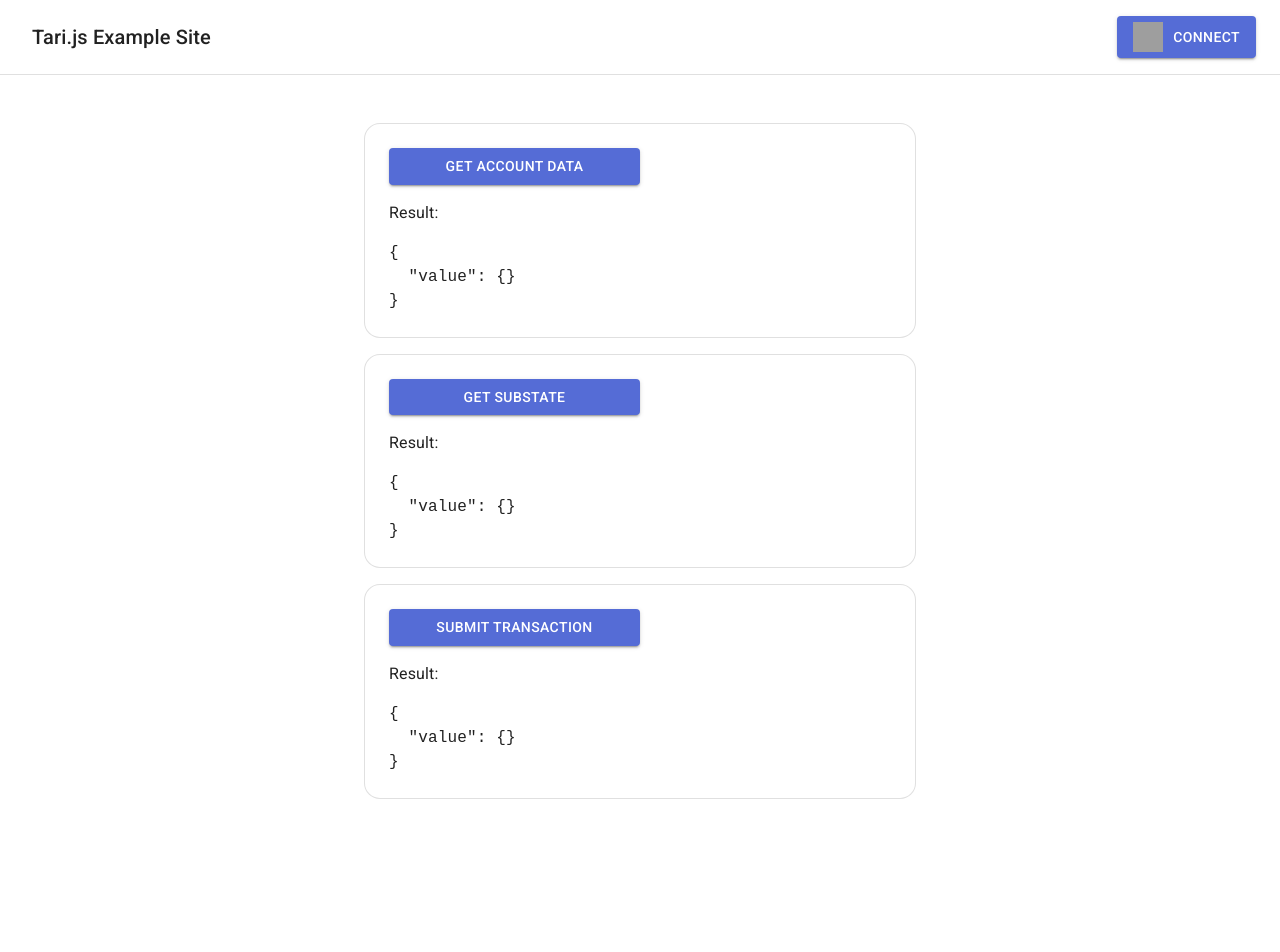
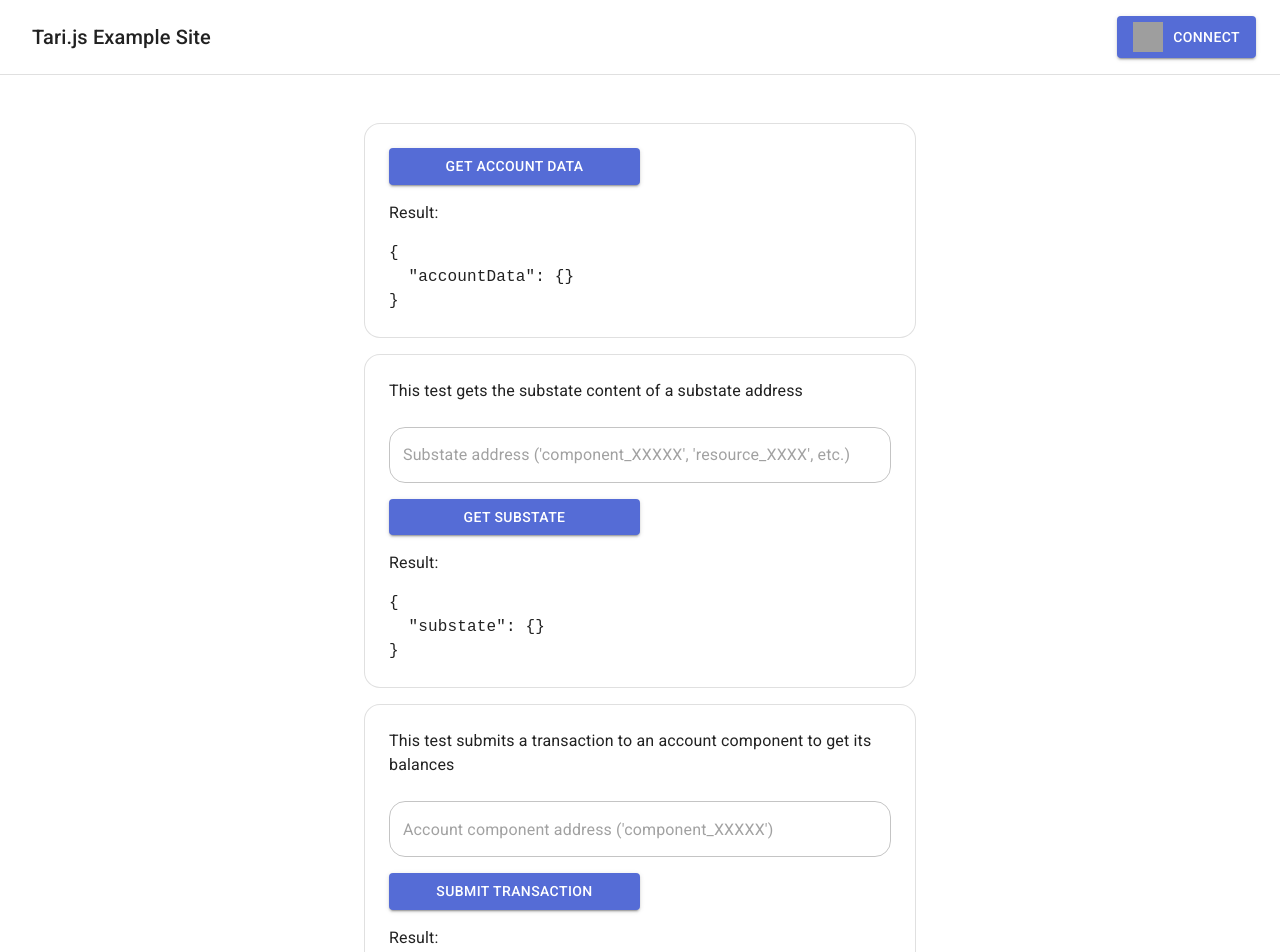
Before and after one commit to tari-project/tari.js, a React (Vite) app in the folder example/: page / in a window 1280 px wide. Shown: the top 952 px of the page. Before the commit the page ends 800 px from the top, so only its background shows below. Built offline with nearby package versions, Linux system fonts and the light colour scheme; grey boxes are pictures that could not be loaded.

Commit message:
example site inputs

```diff
--- a/example/src/App.tsx
+++ b/example/src/App.tsx
@@ -1,21 +1,27 @@
 import * as React from 'react';
-import { Box, Typography, Container, Button, Paper, Stack, Divider } from '@mui/material';
-import { TariConnectorButton, WalletDaemonParameters, WalletDaemonTariProvider } from 'tari.js/src/providers/wallet_daemon/index';
-import {
-	TariPermissions,
-	TariPermissionTransactionSend,
-	TariPermissionAccountInfo,
-	TariPermissionKeyList
-} from "tari.js/src/providers/wallet_daemon/tari_permissions";
+import { Typography, Container, Button, Paper, Stack, Divider, TextField } from '@mui/material';
 import { TransactionRequest } from '../../src/providers';
-import { MetamaskTariProvider } from '../../src/providers/metamask';
-import { useState } from 'react';
 import Header from './Header';
 
 export default function App() {
+	return (
+		<div>
+			<Header></Header>
+			<Divider></Divider>
+			<Container maxWidth="sm" sx={{ mt: 6 }}>
+				<Stack direction='column' spacing={2}>
+					<AccountTest></AccountTest>
+					<SubstateTest></SubstateTest>
+					<TransactionTest></TransactionTest>
+				</Stack>
+			</Container>
+		</div>
+
+	);
+}
+
+function AccountTest() {
 	const [accountData, setAccountData] = React.useState({});
-	const [substate, setSubstate] = React.useState({});
-	const [transactionSubmitResult, setTransactionSubmitResult] = React.useState({});
 
 	async function getAccountClick() {
 		const res = await window.tari?.getAccount();
@@ -23,58 +29,95 @@ export default function App() {
 		setAccountData(res)
 	}
 
+	return (
+		<Paper variant="outlined" elevation={0} sx={{ mty: 4, padding: 3, borderRadius: 4 }}>
+			<Stack direction="column" spacing={2}>
+				<Button variant='contained' sx={{ width: '50%' }} onClick={async () => { await getAccountClick() }}>Get Account Data</Button>
+				<Typography>Result: </Typography>
+				<PrettyJson value={{ accountData }}></PrettyJson>
+			</Stack>
+		</Paper>
+	);
+};
+
+function SubstateTest() {
+	const [address, setAddress] = React.useState("");
+	const [substate, setSubstate] = React.useState({});
+
+	const handleAddressChange = async (event: any) => {
+		setAddress(event.target.value);
+	};
+
+	async function getSubstateClick() {
+		const res = await window.tari?.getSubstate(address);
+		console.log({ res });
+		setSubstate(res);
+	}
+
+	return (
+		<Paper variant="outlined" elevation={0} sx={{ mty: 4, padding: 3, borderRadius: 4 }}>
+			<Stack direction="column" spacing={2}>
+				<Typography>This test gets the substate content of a substate address</Typography>
+				<TextField sx={{ width: '100%' }}
+					id="input-url"
+					value={address}
+					onChange={handleAddressChange}
+					placeholder="Substate address ('component_XXXXX', 'resource_XXXX', etc.)"
+					InputProps={{
+						sx: { borderRadius: 4, mt: 1 },
+					}}></TextField>
+				<Button variant='contained' sx={{ width: '50%' }} onClick={async () => { await getSubstateClick() }}>Get Substate</Button>
+				<Typography>Result: </Typography>
+				<PrettyJson value={{ substate }}></PrettyJson>
+			</Stack>
+		</Paper>
+	);
+};
+
+function TransactionTest() {
+	const [accountComponent, setAccountComponent] = React.useState("");
+	const [transactionResult, setTransactionResult] = React.useState({});
+
+	const handleAccountComponentChange = async (event: any) => {
+		setAccountComponent(event.target.value);
+	};
+
 	async function submitTransactionClick() {
-		const account = "component_841ac151e9d4fa71715663a7ac94c20ceae5fc4b0fb399c3937ba1f09068f810";
 		const req: TransactionRequest = {
 			account_index: 0,
 			instructions: [
 				{
 					"CallMethod": {
-						"component_address": account,
+						"component_address": accountComponent,
 						"method": "get_balances",
 						"args": []
 					}
 				}
 			],
 			input_refs: [],
-			required_substates: [{ address: account, version: null }],
+			required_substates: [{ address: accountComponent, version: null }],
 			is_dry_run: true,
 		};
 		const res = await window.tari?.submitTransaction(req);
 		console.log({ res });
-		setTransactionSubmitResult(res);
-	}
-
-	async function getSubstateClick() {
-		const substate_address = "component_841ac151e9d4fa71715663a7ac94c20ceae5fc4b0fb399c3937ba1f09068f810";
-		const res = await window.tari?.getSubstate(substate_address);
-		console.log({ res });
-		setSubstate(res);
+		setTransactionResult(res);
 	}
 
 	return (
-		<div>
-			<Header></Header>
-			<Divider></Divider>
-			<Container maxWidth="sm" sx={{ mt: 6 }}>
-				<Stack direction='column' spacing={2}>
-					<ActionCard buttonText={"Get Account Data"} buttonCallback={getAccountClick} value={accountData}></ActionCard>
-					<ActionCard buttonText={"Get Substate"} buttonCallback={getSubstateClick} value={substate}></ActionCard>
-					<ActionCard buttonText={"Submit Transaction"} buttonCallback={submitTransactionClick} value={transactionSubmitResult}></ActionCard>
-				</Stack>
-			</Container>
-		</div>
-
-	);
-}
-
-function ActionCard({ buttonText, buttonCallback, value }: any) {
-	return (
 		<Paper variant="outlined" elevation={0} sx={{ mty: 4, padding: 3, borderRadius: 4 }}>
 			<Stack direction="column" spacing={2}>
-				<Button variant='contained' sx={{ width: '50%' }} onClick={async () => { await buttonCallback() }}>{buttonText}</Button>
+				<Typography>This test submits a transaction to an account component to get its balances</Typography>
+				<TextField sx={{ width: '100%' }}
+					id="input-url"
+					value={accountComponent}
+					onChange={handleAccountComponentChange}
+					placeholder="Account component address ('component_XXXXX')"
+					InputProps={{
+						sx: { borderRadius: 4, mt: 1 },
+					}}></TextField>
+				<Button variant='contained' sx={{ width: '50%' }} onClick={async () => { await submitTransactionClick() }}>Submit Transaction</Button>
 				<Typography>Result: </Typography>
-				<PrettyJson value={{ value }}></PrettyJson>
+				<PrettyJson value={{ transactionResult }}></PrettyJson>
 			</Stack>
 		</Paper>
 	);
@@ -85,83 +128,3 @@ function PrettyJson({ value }: any) {
 		<pre>{JSON.stringify(value, null, 2)}</pre>
 	);
 };
-
-function buildWalletDaemonPermissions() {
-	let permissions = new TariPermissions();
-	permissions.addPermission(new TariPermissionKeyList());
-	permissions.addPermission(new TariPermissionAccountInfo());
-	permissions.addPermission(
-		new TariPermissionTransactionSend()
-	);
-
-	let optionalPermissions = new TariPermissions();
-
-	return { permissions, optionalPermissions }
-}
-
-function WalletDaemonDefaultButton() {
-	const onOpen = (provider: WalletDaemonTariProvider) => {
-		window.tari = provider;
-	};
-	const onConnection = () => {
-		console.log("Connected to the wallet daemon");
-	};
-	let address = import.meta.env.VITE_SIGNALING_SERVER_ADDRESS || "http://localhost:9100";
-	let { permissions, optionalPermissions } = buildWalletDaemonPermissions();
-
-	return (
-		<>
-			<TariConnectorButton
-				signalingServerUrl={address}
-				permissions={permissions}
-				optionalPermissions={optionalPermissions}
-				onOpen={onOpen}
-				onConnection={onConnection}
-			/>
-		</>
-	);
-}
-
-function WalletDaemonCustomButton() {
-	const signalingServerUrl = import.meta.env.VITE_SIGNALING_SERVER_ADDRESS || "http://localhost:9100";
-	let { permissions, optionalPermissions } = buildWalletDaemonPermissions();
-
-	async function handleClick() {
-		const params: WalletDaemonParameters = {
-			signalingServerUrl,
-			permissions,
-			optionalPermissions,
-			onConnection: function (): void {
-				console.log("Connected to the wallet daemon via custom button");
-			}
-		};
-		const provider = await WalletDaemonTariProvider.build(params);
-		console.log("Token URL: " + provider.tokenUrl);
-	}
-
-	return <Button variant='contained' onClick={async () => { await handleClick() }}>Wallet Daemon Custom Buttom</Button>
-}
-
-function MetamaskButton() {
-	const snapId = import.meta.env.VITE_SNAP_ORIGIN || "local:http://localhost:8080";
-	const metamask = window.ethereum;
-
-	const initialProvider = new MetamaskTariProvider(snapId, metamask);
-	const [provider, setProvider] = useState(initialProvider);
-
-	async function handleClick() {
-		console.log({ provider });
-		await provider.connect();
-		console.log({ provider });
-
-		setProvider(provider);
-		window.tari = provider;
-	}
-
-	return (
-		<div>
-			<Typography>Connected: {provider.isConnected}</Typography>
-			<Button variant='contained' onClick={async () => { await handleClick() }}>Connect to Metamask</Button>
-		</div>
-	)
-}
```
